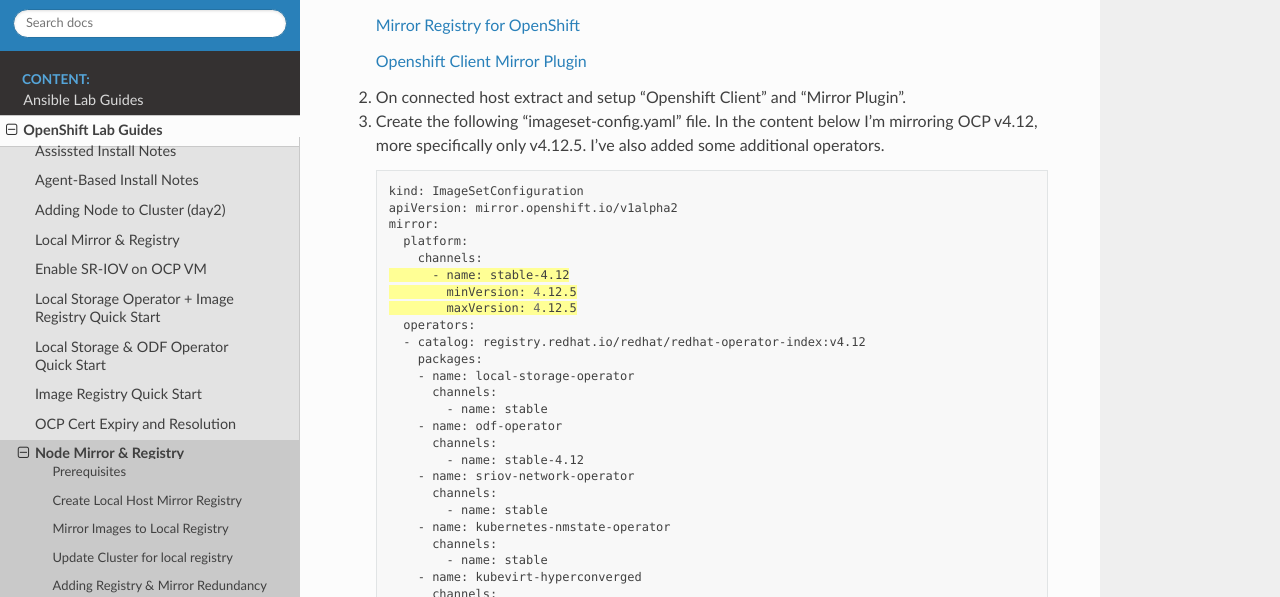
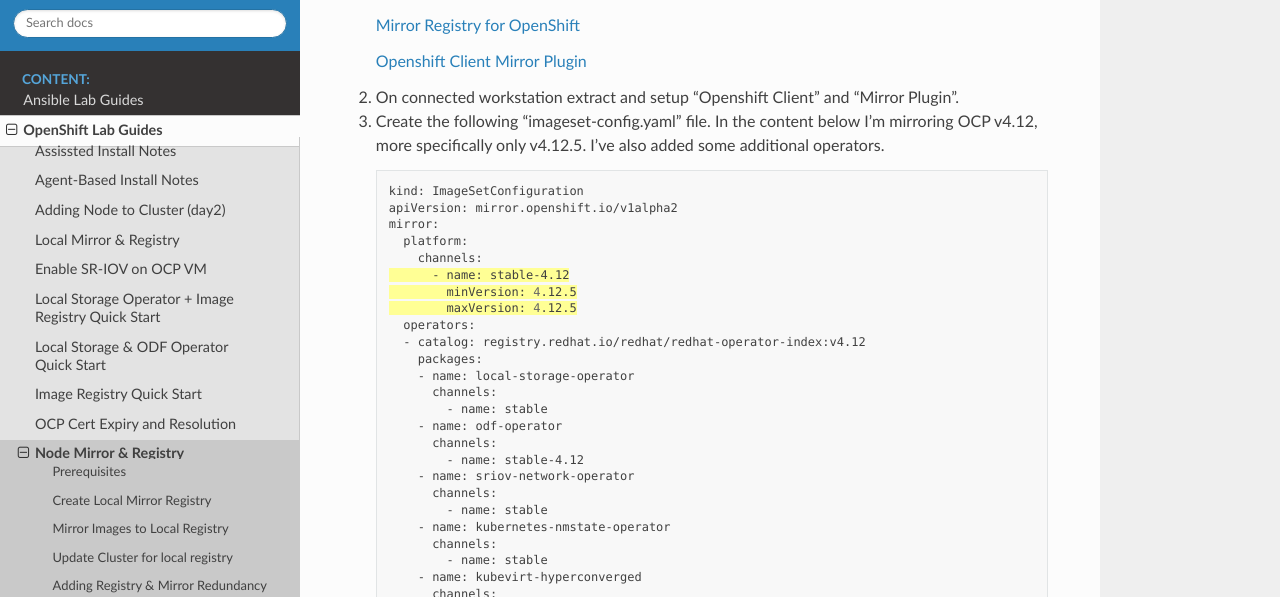
Before and after one commit to vtog/labGuides, a Sphinx documentation site: the page built from source/ocp/node-mirror-registry.rst, in a window 1280 px wide and 1400 px high, scrolled down 205 px. Shown: the part 170-767 px from the top of the window. Built offline with Sphinx 7.4.7 and the Read the Docs theme 2.0.0, drawn with Linux system fonts in a browser that asks for light colours; pages that are not in the unit, such as notebooks, are missing from menus; some of the changed text lies outside the part shown.

Commit message:
couple of minor typo updates

```diff
--- a/source/ocp/node-mirror-registry.rst
+++ b/source/ocp/node-mirror-registry.rst
@@ -16,7 +16,8 @@
 
    `Openshift Client Mirror Plugin <https://mirror.openshift.com/pub/openshift-v4/x86_64/clients/ocp/stable/oc-mirror.tar.gz>`_
 
-#. On connected host extract and setup "Openshift Client" and "Mirror Plugin".
+#. On connected workstation extract and setup "Openshift Client" and "Mirror
+   Plugin".
 
 #. Create the following "imageset-config.yaml" file. In the content below I'm
    mirroring OCP v4.12, more specifically only v4.12.5. I've also added some
@@ -81,8 +82,8 @@
 #. Successful completion of the previous step should create a new file named,
    ``mirror_seq1_000000.tar``. Copy this file to the destination node.
 
-Create Local Host Mirror Registry
----------------------------------
+Create Local Mirror Registry
+----------------------------
 
 #. SSH to the target node and run the following commands to place the
    binaries in their respective directories.
```
